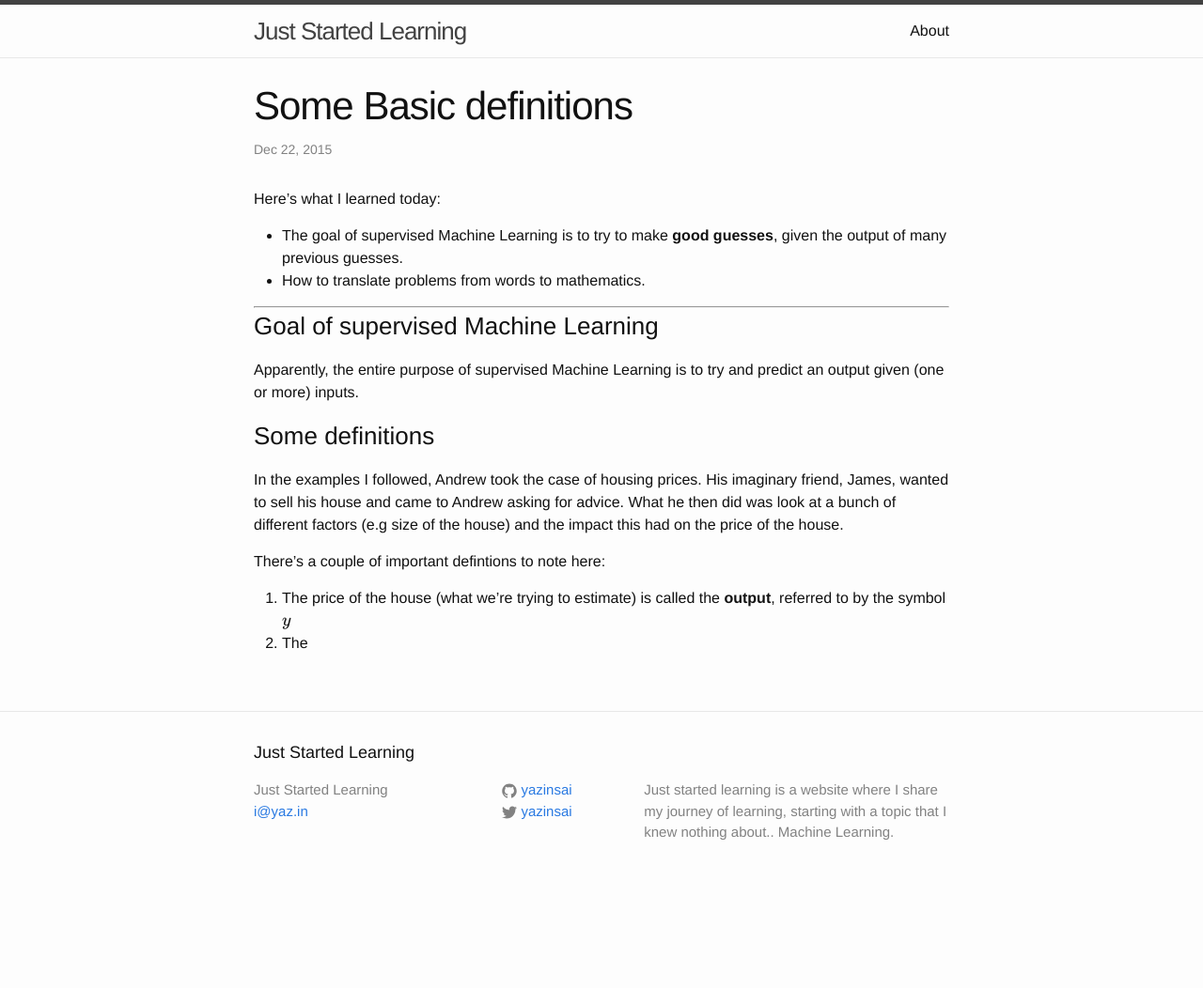
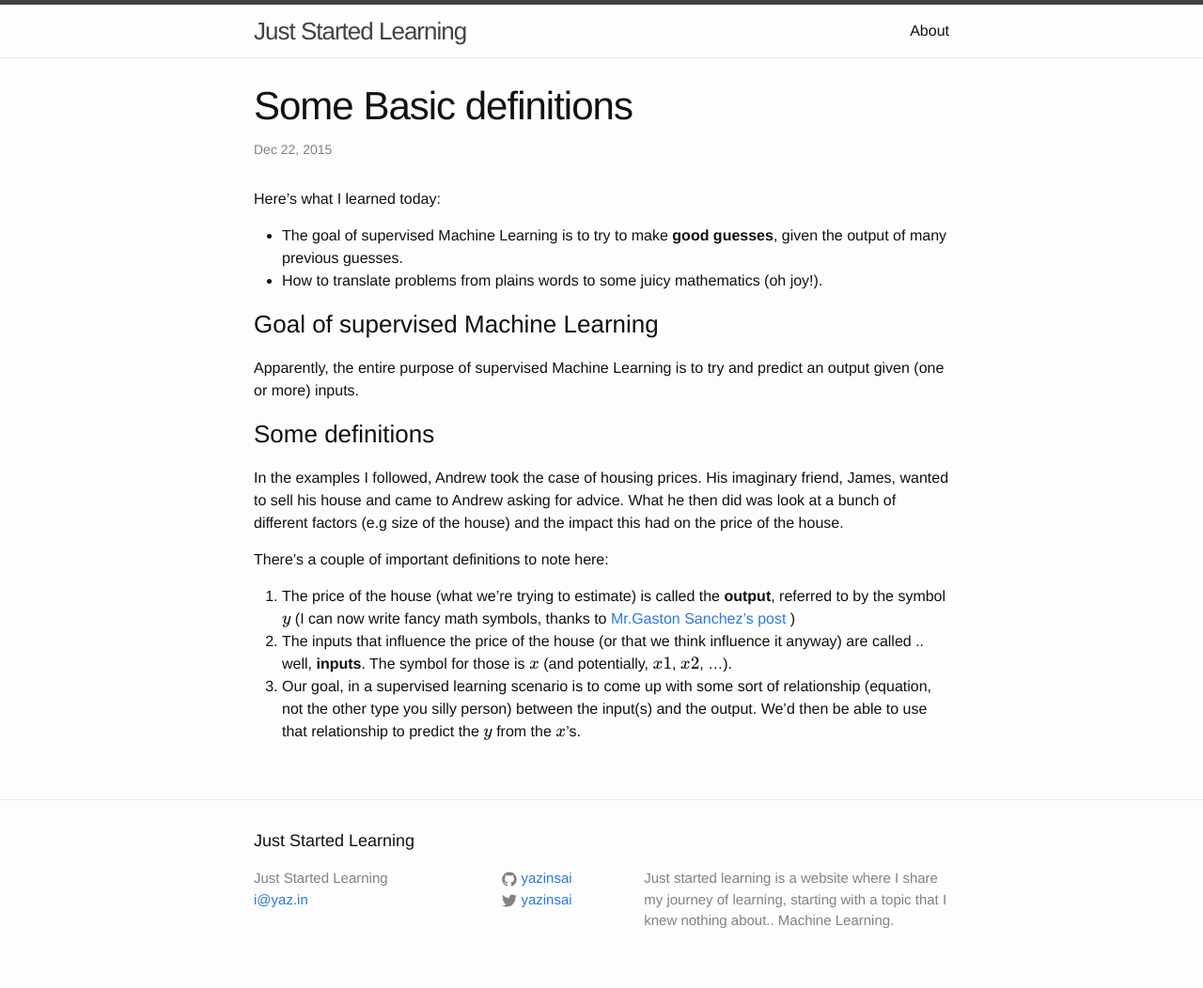
Before and after one commit to juststartedlearning/juststartedlearning.github.com, a Jekyll site: the page built from _posts/2015-12-22-some-basic-definitions.md, in a window 1280 px wide. Shown: the whole page at 94% size. Built offline with Jekyll 4.4.1, drawn with Linux system fonts in a browser that asks for light colours; formulas are drawn with MathJax 3; before the commit the page ends 958 px from its top, so only the background shows below that.

Commit message:
Post (almost) complete

```diff
--- a/_posts/2015-12-22-some-basic-definitions.md
+++ b/_posts/2015-12-22-some-basic-definitions.md
@@ -11,9 +11,7 @@ excerpt: |
 Here's what I learned today:
 
 - The goal of supervised Machine Learning is to try to make **good guesses**, given the output of many previous guesses.
-- How to translate problems from words to mathematics.
-
----
+- How to translate problems from plains words to some juicy mathematics (oh joy!).
 
 ### Goal of supervised Machine Learning
 
@@ -22,7 +20,8 @@ Apparently, the entire purpose of supervised Machine Learning is to try and pred
 ### Some definitions
 In the examples I followed, Andrew took the case of housing prices. His imaginary friend, James, wanted to sell his house and came to Andrew asking for advice. What he then did was look at a bunch of different factors (e.g size of the house) and the impact this had on the price of the house.
 
-There's a couple of important defintions to note here:
+There's a couple of important definitions to note here:
 
-1. The price of the house (what we're trying to estimate) is called the **output**, referred to by the symbol $$y$$
-2. The
+1. The price of the house (what we're trying to estimate) is called the **output**, referred to by the symbol $$y$$ (I can now write fancy math symbols, thanks to [Mr.Gaston Sanchez's post](http://gastonsanchez.com/blog/opinion/2014/02/16/Mathjax-with-jekyll.html) )
+2. The inputs that influence the price of the house (or that we think influence it anyway) are called .. well, **inputs**. The symbol for those is $$x$$ (and potentially, $$x1$$, $$x2$$, ...).
+3. Our goal, in a supervised learning scenario is to come up with some sort of relationship (equation, not the other type you silly person) between the input(s) and the output. We'd then be able to use that relationship to predict the $$y$$ from the $$x$$'s.
```
Also changed, not shown: 1 other file.
